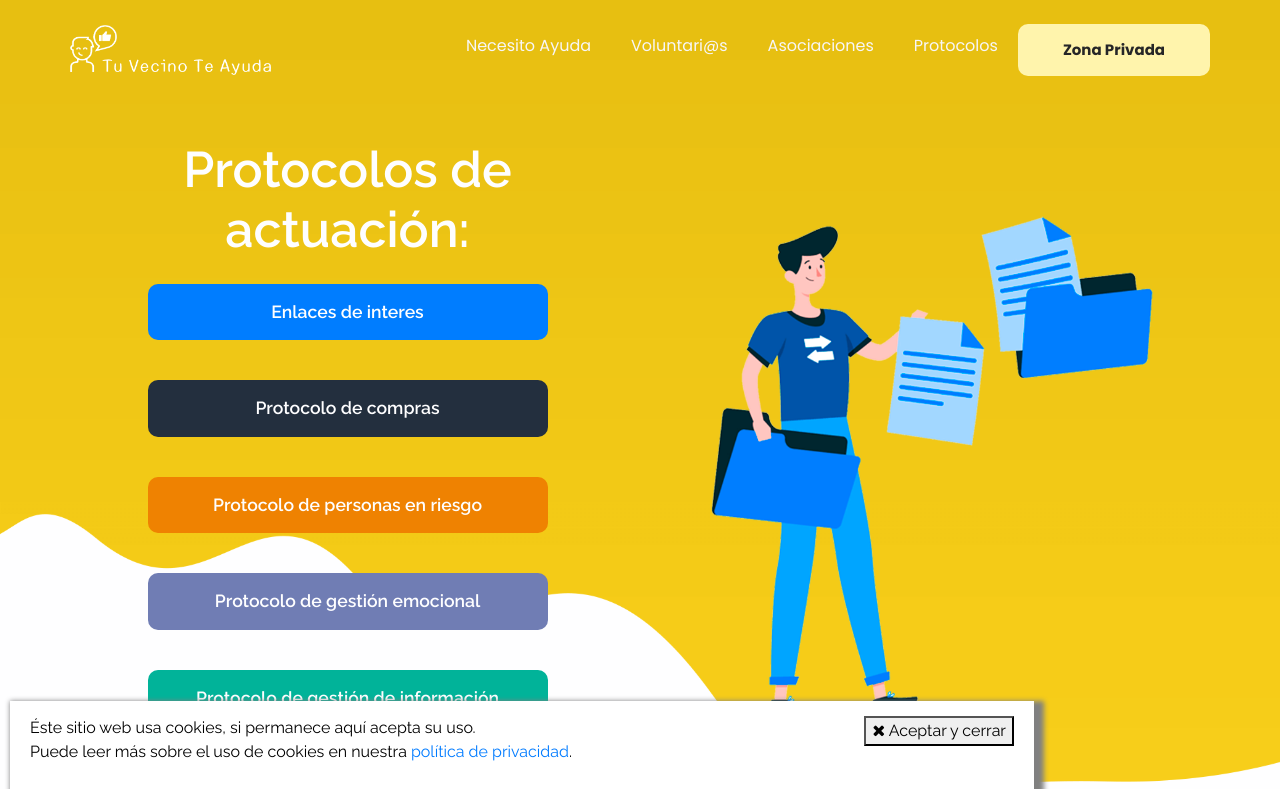
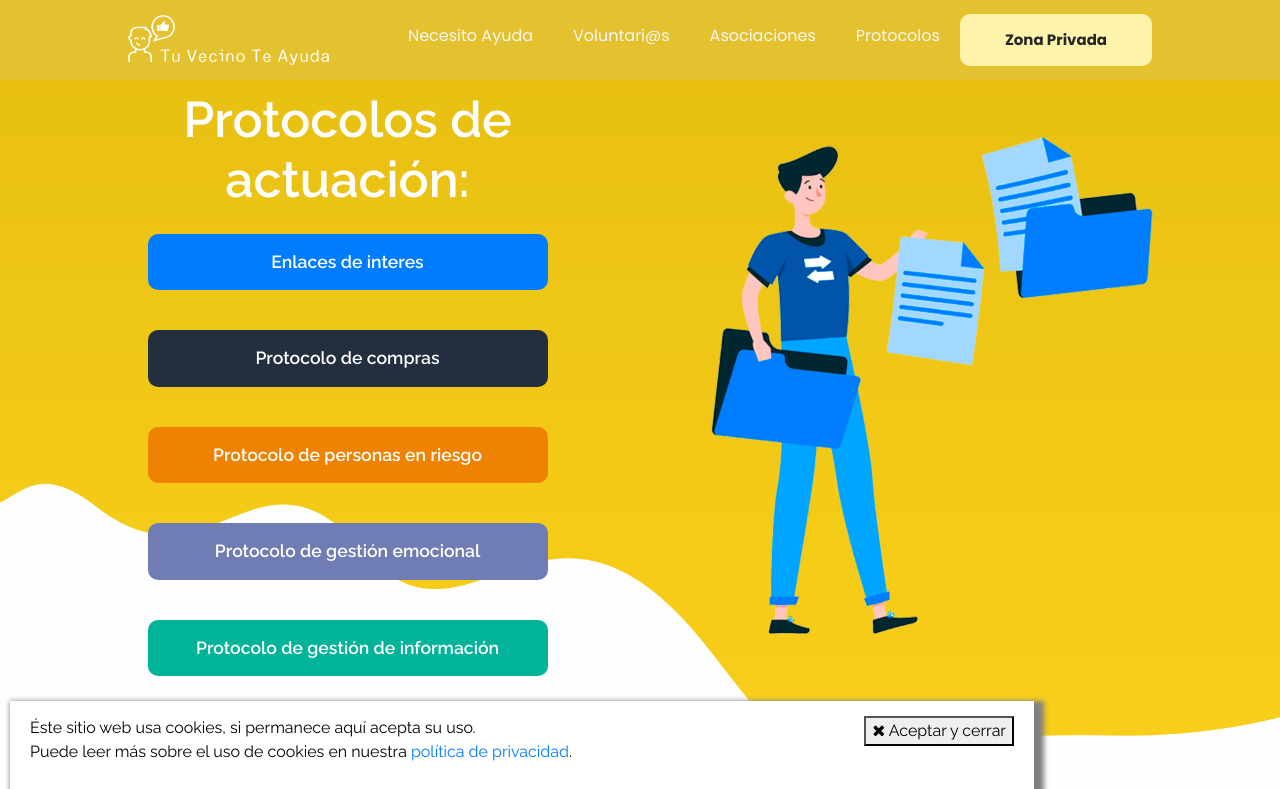
Before and after one commit to tu-vecino-te-ayuda/Tu-Vecino-Te-Ayuda-Front, a PHP site: page /protocolos.html in a window 1280 px wide. Shown: the top 789 px of the page. Run offline with PHP 8.4, Linux system fonts and the light colour scheme; some libraries are stand-ins or nearby versions.

Commit message:
feature/nav-fixed-top

```diff
--- a/www/agradecimientos.html
+++ b/www/agradecimientos.html
@@ -52,7 +52,7 @@
     <!-- nav -->
     <header class="header_section">
       <div class="container">
-        <nav class="navbar navbar-expand-lg custom_nav-container ">
+        <nav class="navbar navbar-expand-lg custom_nav-container fixed-top ">
           <a class="navbar-brand" href="index.html">
             <span>
               <img src="images/brand/logo.png" title="Tu Vecin@ Te Ayuda">
--- a/www/css/custom.css
+++ b/www/css/custom.css
@@ -5,6 +5,14 @@
 /* fix theme: box in hero*/
 .top_container::after {
     visibility: hidden;
+}
+
+.navbar {
+    background: #e4c234de;
+}
+
+.fixed-top{
+    padding: 10px 10% 10px 10%  !important;
 }
 
 .txt-center{
@@ -105,6 +113,7 @@ text-align: left;
 }
 
 .protocol_detail-box h1 {
+    padding-top: 30px;
     font-size: 50px;
     color: #fefeff;
     font-weight: 600;
--- a/www/dashboard.html
+++ b/www/dashboard.html
@@ -42,7 +42,7 @@
     <!-- header section strats -->
     <header class="header_section">
       <div class="container">
-        <nav class="navbar navbar-expand-lg custom_nav-container ">
+        <nav class="navbar navbar-expand-lg custom_nav-container fixed-top">
           <a class="navbar-brand" href="index.html">
             <span>
               <img src="images/brand/logo.png" title="Tu Vecin@ Te Ayuda">
--- a/www/index.html
+++ b/www/index.html
@@ -57,7 +57,7 @@
     <!-- nav -->
     <header class="header_section">
       <div class="container">
-        <nav class="navbar navbar-expand-lg custom_nav-container ">
+        <nav class="navbar navbar-expand-lg custom_nav-container fixed-top">
           <a class="navbar-brand" href="index.html">
             <span>
               <img src="images/brand/logo.png" title="Tu Vecin@ Te Ayuda">
--- a/www/login.html
+++ b/www/login.html
@@ -48,7 +48,7 @@
     <!-- header section strats -->
     <header class="header_section">
       <div class="container">
-        <nav class="navbar navbar-expand-lg custom_nav-container ">
+        <nav class="navbar navbar-expand-lg custom_nav-container fixed-top">
           <a class="navbar-brand" href="index.html">
             <span>
               <img src="images/brand/logo.png" title="Tu Vecin@ Te Ayuda">
--- a/www/protocolos.html
+++ b/www/protocolos.html
@@ -44,7 +44,7 @@
     <!-- header section strats -->
     <header class="header_section">
       <div class="container">
-        <nav class="navbar navbar-expand-lg custom_nav-container ">
+        <nav class="navbar navbar-expand-lg custom_nav-container fixed-top">
           <a class="navbar-brand" href="index.html">
             <span>
               <img src="images/brand/logo.png" title="Tu Vecin@ Te Ayuda">
```
